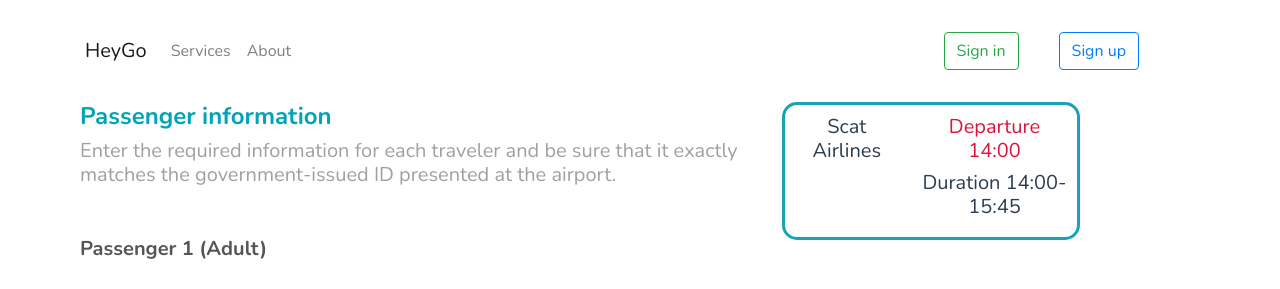
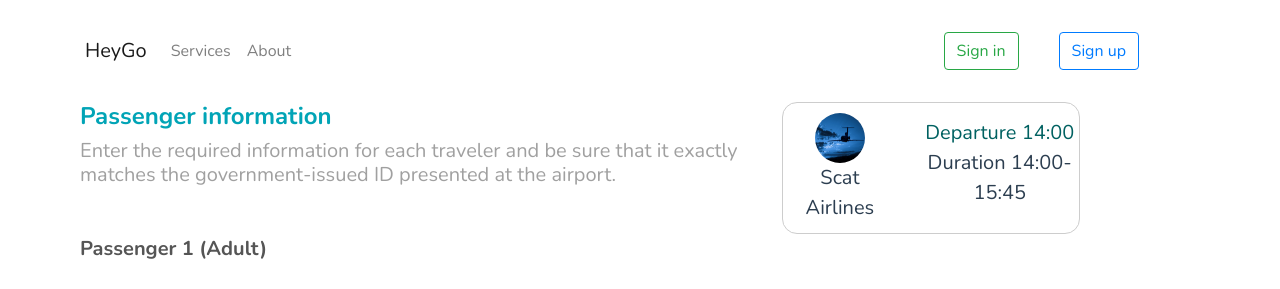
Before and after one commit to HeyGo-Project/HeyGo-Frontend, a Vue app: page /checkout in a window 1280 px wide. Shown: the top 289 px of the page. Built offline with nearby package versions, Linux system fonts and the light colour scheme; no server answers.

Commit message:
Checkout

```diff
--- a/src/views/Checkout.vue
+++ b/src/views/Checkout.vue
@@ -80,25 +80,38 @@
     </div>
 
     <div class="right-side">
-      <div class="justify-content-start flight-depart" style="padding: 10px">
-        <div class="airlines">
-          <h5>
+      <div class="justify-content-start flight-depart">
+        <div class="airlines" style="padding: 10px;font-size: 20px; font-weight: lighter">
+          <img alt="" height="50px" src="/img/products/airplane.jpg" style="border-radius: 50px" width="50px">
+          <div>
             Scat Airlines
-          </h5>
+          </div>
         </div>
         <div class="timetable">
-          <h5 style="color: crimson">
-            Departure 14:00
-          </h5>
-          <h5>
-            Duration 14:00-15:45
-          </h5>
+          <div style="margin-top: 15px; font-size: 20px; font-weight: lighter">
+            <div style="color: #006161">
+              Departure 14:00
+            </div>
+            <div>
+              Duration 14:00-15:45
+            </div>
+          </div>
+
+
+
 
         </div>
+
+      </div>
+
+      <div style="margin-top: 200px">
+        <img alt="" src="/img/svg/Bag.svg">
       </div>
 
     </div>
   </div>
+
+
 </template>
 
 <script>
@@ -122,26 +135,30 @@ export default {
   margin-left: 80px;
 }
 
-.right-side{
+.right-side {
   grid-column: 4/6;
   margin-right: 200px;
 }
 
-.flight-depart{
+.flight-depart {
   border-style: solid;
-  border-color: #17a2b8;
+  border-width: 1px;
+  border-color: #cdcdcd;
   border-radius: 15px;
   display: grid;
   grid-template-columns: repeat(7, 1fr);
   grid-gap: 1.5rem;
   grid-auto-rows: minmax(100px, auto);
+
 }
 
-.airlines{
+.airlines {
   grid-column: 1/4;
 }
 
-.timetable{
+.timetable {
+
   grid-column: 4/8;
+  border-radius: 15px;
 }
 </style>
```
Also changed, not shown: public/img/svg/Bag.svg (renamed from src/assets/Illustration with text.svg).
